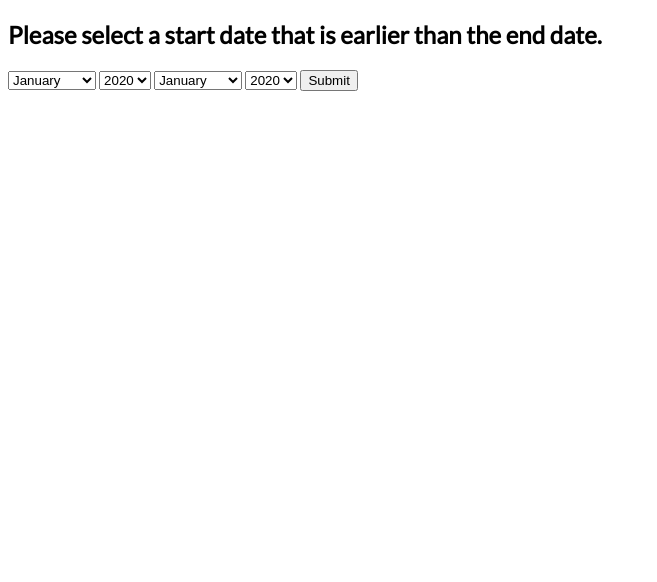
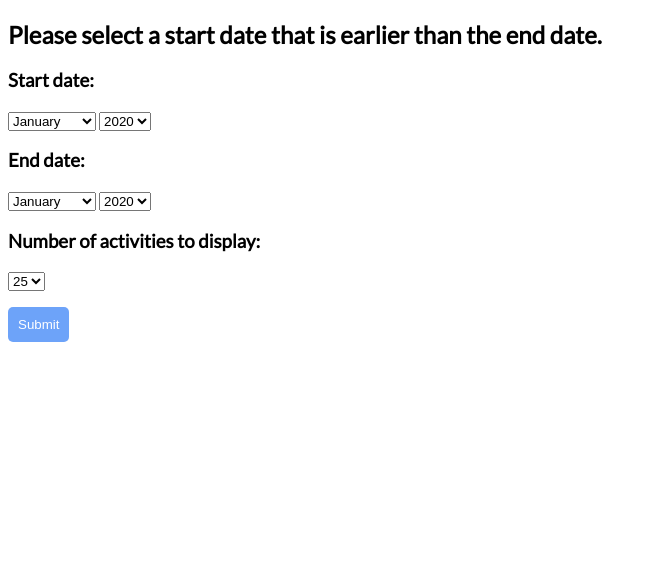
Before and after one commit to carolineglazer/strava-mapper, a Flask app: template templates/hello.html in a window 1280 px wide. Shown: the top 582 px of the page, without its empty margins (0-657 px from the left). Run offline with Flask 2, Linux system fonts and the light colour scheme; the template is opened without the code that fills it, so the values that code supplies are empty.

Commit message:
button styling and hello.html page arrangement

```diff
--- a/main.py
+++ b/main.py
@@ -112,11 +112,14 @@ def callback():
 
 @app.route("/routes", methods=['GET','POST'])
 def select_routes():
+	print(request.method)
+	print(request)
 	if request.method == 'POST':
 		start_year = int(request.form['start_year'])
 		start_month = int(request.form['start_month'])
 		end_year = int(request.form['end_year'])
 		end_month = int(request.form['end_month'])
+		per_page = int(request.form['per_page'])
 	#Convert to epoch timestamp
 	end_day = calendar.monthrange(end_year, end_month)[1]
 	start = int(datetime.datetime(start_year, start_month, 1, 0, 0).timestamp())
@@ -127,7 +130,7 @@ def select_routes():
 		useractivities_endpoint = "https://www.strava.com/api/v3/athlete/activities"
 		uri, headers, body = client.add_token(useractivities_endpoint)
 		activity_ids = {}
-		params = {'per_page':30, 'after':start, 'before':end}
+		params = {'per_page':per_page, 'after':start, 'before':end}
 		user_activities_response = requests.get(uri, headers=headers, data=body, params=params)
 	else:
 		return render_template('hello.html')
--- a/static/css/main.css
+++ b/static/css/main.css
@@ -61,3 +61,16 @@ tr:hover {
 .activities {
 	display: none;
 }
+
+.button {
+	background-color: #6da3f9;
+	color: white;
+	padding: 10px;
+	border-radius: 5px;
+	border: none;
+}
+
+.button:hover {
+	background-color: black;
+	cursor: pointer;
+}
--- a/templates/hello.html
+++ b/templates/hello.html
@@ -12,6 +12,9 @@
         <h2>Please select a start date that is earlier than the end date.</h2>
     {% endif %}
     <form action="/routes" method="post">
+        <p>
+            <h3>Start date:</h3>
+        </p>
         <select name="start_month">
             <option value="1">January</option>
             <option value="2">February</option>
@@ -31,6 +34,9 @@
             <option value="2019">2019</option>
             <option value="2018">2018</option>
         </select>
+        <p>
+            <h3>End date:</h3>
+        </p>
         <select name="end_month">
             <option value="1">January</option>
             <option value="2">February</option>
@@ -50,9 +56,15 @@
             <option value="2019">2019</option>
             <option value="2018">2018</option>
         </select>
-        <input type="submit" class="button" value="Submit">
+        <p>
+            <h3>Number of activities to display:</h3>
+        </p>
+        <select name="per_page">
+            <option value="25">25</option>
+            <option value="50">50</option>
+        </select>
+        <p>
+            <input type="submit" class="button" value="Submit">
+        </p>
     </form>
-    <p>
-        <a class="button" href="/routes"></a>
-    </p>
 </body>
```
